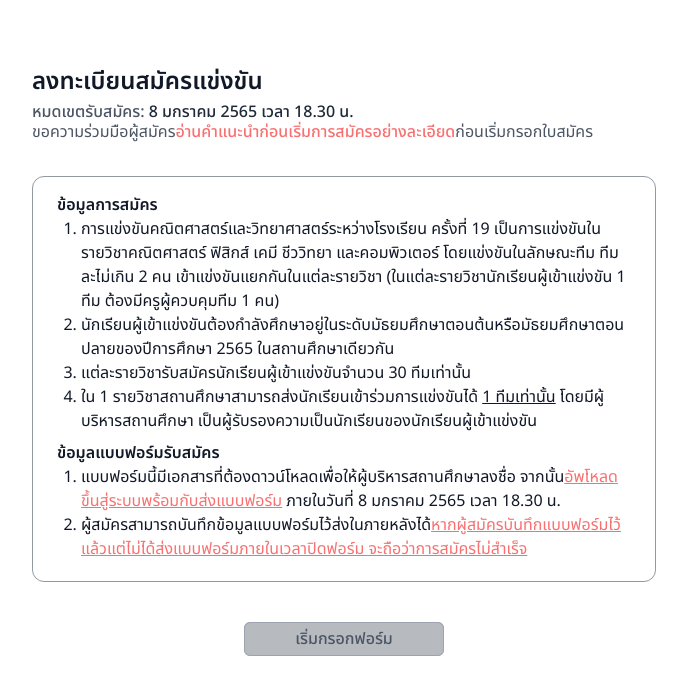
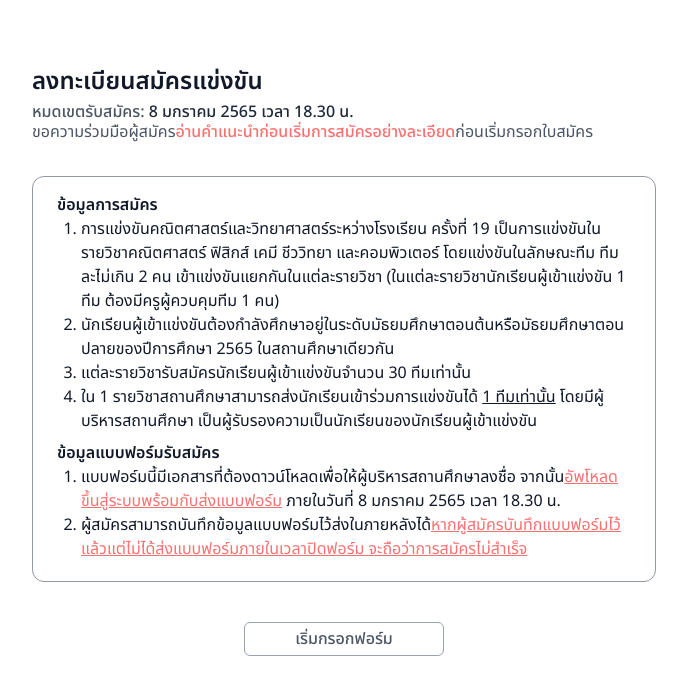
Before and after one commit to pr1gram/TUMSO-website, a Next.js app: page /register in a window 1280 px wide. Shown: the top 694 px of the page, without its empty margins (296-983 px from the left). Built offline with nearby package versions, Linux system fonts and the light colour scheme; no server answers.

Commit message:
fix: disable button overlay

```diff
--- a/src/components/sections/register/LandingSection.tsx
+++ b/src/components/sections/register/LandingSection.tsx
@@ -82,7 +82,7 @@ export const LandingSection = () => {
                 }}
               />
             ) : (
-              <div className="rounded-md bg-gray-600 bg-opacity-40">
+
                 <IlluminateButton
                   action={() => {
                     if (user.isLoggedIn()) {
@@ -94,7 +94,7 @@ export const LandingSection = () => {
                 >
                   <span>เริ่มกรอกฟอร์ม</span>
                 </IlluminateButton>
-              </div>
+
             )}
           </motion.div>
         </AnimatePresence>
```
